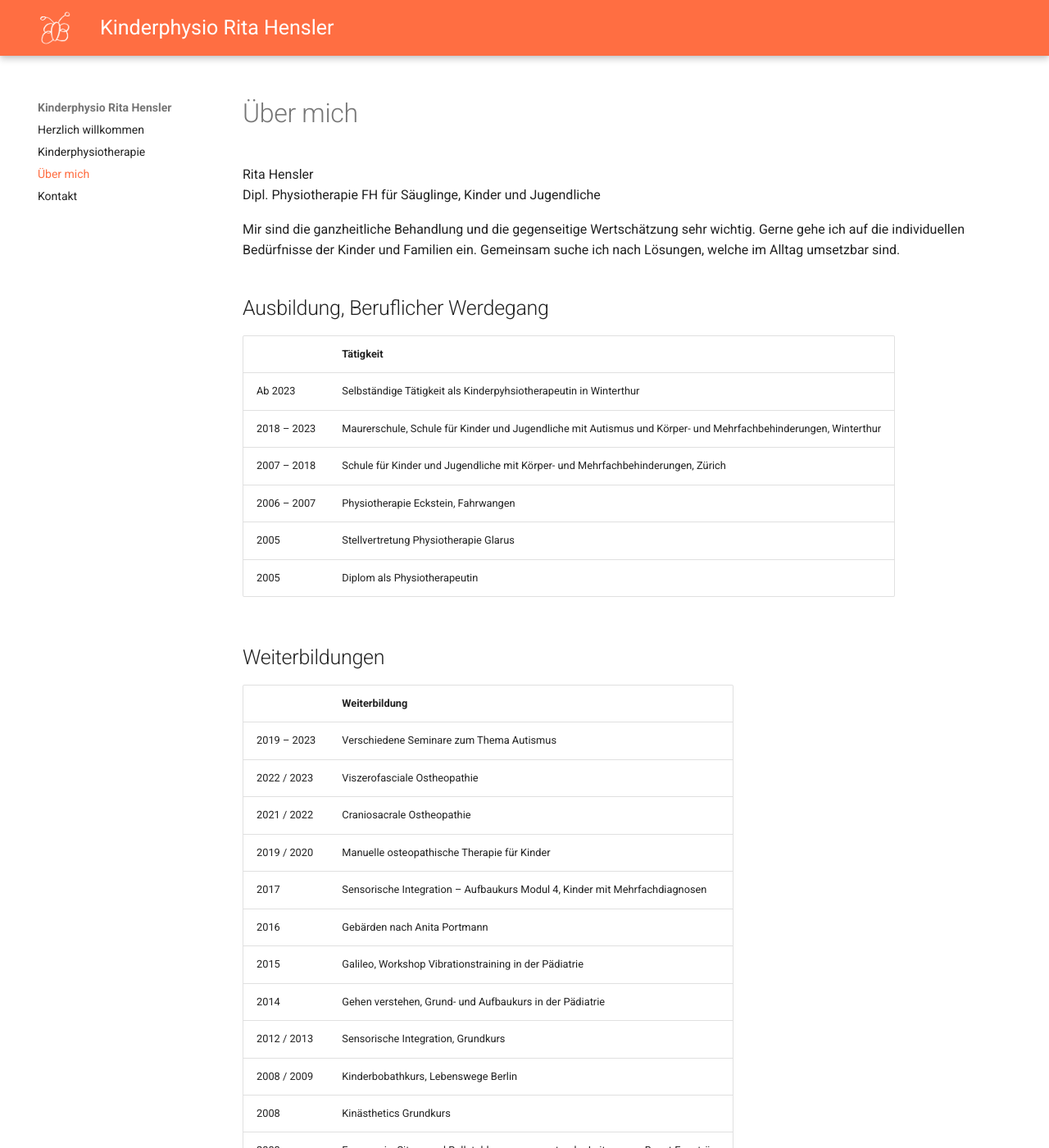
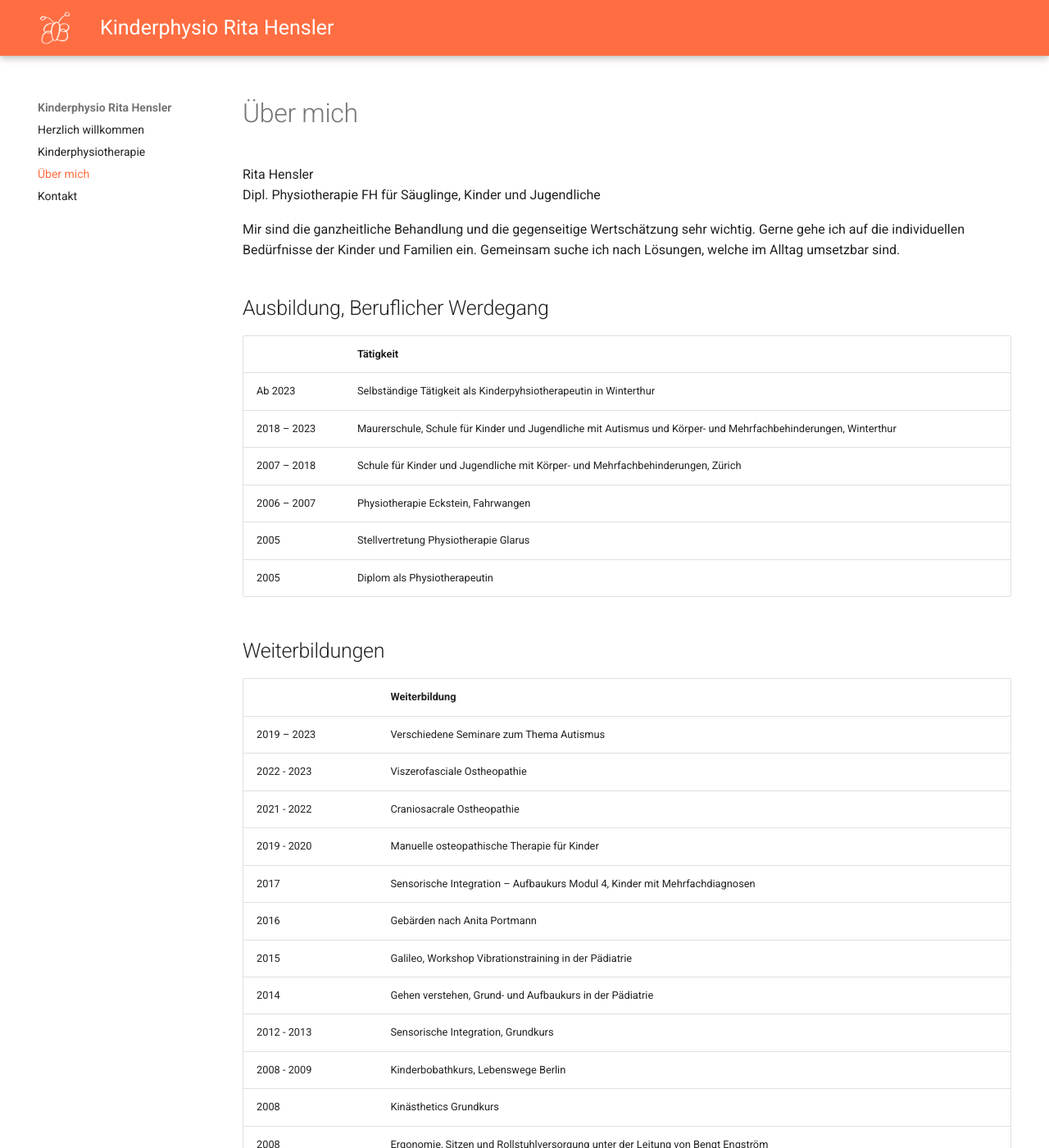
Before and after one commit to kprh/kprh-website, an MkDocs documentation site: the page built from docs/ueber_mich.md, in a window 1280 px wide and 1400 px high. Shown: the whole window at 82% size. Built offline with MkDocs 1.6.1 and Material for MkDocs 9.7.7, drawn with Linux system fonts in a browser that asks for light colours.

Commit message:
Style tables

```diff
--- a/docs/stylesheets/extra.css
+++ b/docs/stylesheets/extra.css
@@ -15,6 +15,13 @@
 	}
 }
 
+.md-typeset__table {
+	display: block;
+}
+.md-typeset table:not([class]) {
+	display: table;
+}
+
 /* Try to rotect email from spam
    https://css-tricks.com/how-to-safely-share-your-email-address-on-a-website/
 */
--- a/docs/ueber_mich.md
+++ b/docs/ueber_mich.md
@@ -28,15 +28,15 @@ Mir sind die ganzheitliche Behandlung und die gegenseitige Wertschätzung sehr w
 |  | Weiterbildung |
 | -- | -- |
 | 2019 – 2023 | Verschiedene Seminare zum Thema Autismus |
-| 2022 / 2023 | Viszerofasciale Ostheopathie  |
-| 2021 / 2022 | Craniosacrale Ostheopathie  |
-| 2019 / 2020 | Manuelle osteopathische Therapie für Kinder  |
+| 2022 - 2023 | Viszerofasciale Ostheopathie  |
+| 2021 - 2022 | Craniosacrale Ostheopathie  |
+| 2019 - 2020 | Manuelle osteopathische Therapie für Kinder  |
 | 2017 | Sensorische Integration – Aufbaukurs Modul 4, Kinder mit Mehrfachdiagnosen  |
 | 2016 | Gebärden nach Anita Portmann  |
 | 2015 | Galileo, Workshop Vibrationstraining in der Pädiatrie  |
 | 2014 | Gehen verstehen, Grund- und Aufbaukurs in der Pädiatrie  |
-| 2012 / 2013 | Sensorische Integration, Grundkurs |
-| 2008 / 2009 |  Kinderbobathkurs, Lebenswege Berlin  |
+| 2012 - 2013 | Sensorische Integration, Grundkurs |
+| 2008 - 2009 |  Kinderbobathkurs, Lebenswege Berlin  |
 | 2008 | Kinästhetics Grundkurs  |
 | 2008 | Ergonomie, Sitzen und Rollstuhlversorgung unter der Leitung von Bengt Engström |
 | 2008 | GMFM (Gross Motor Function Measure) |
```
